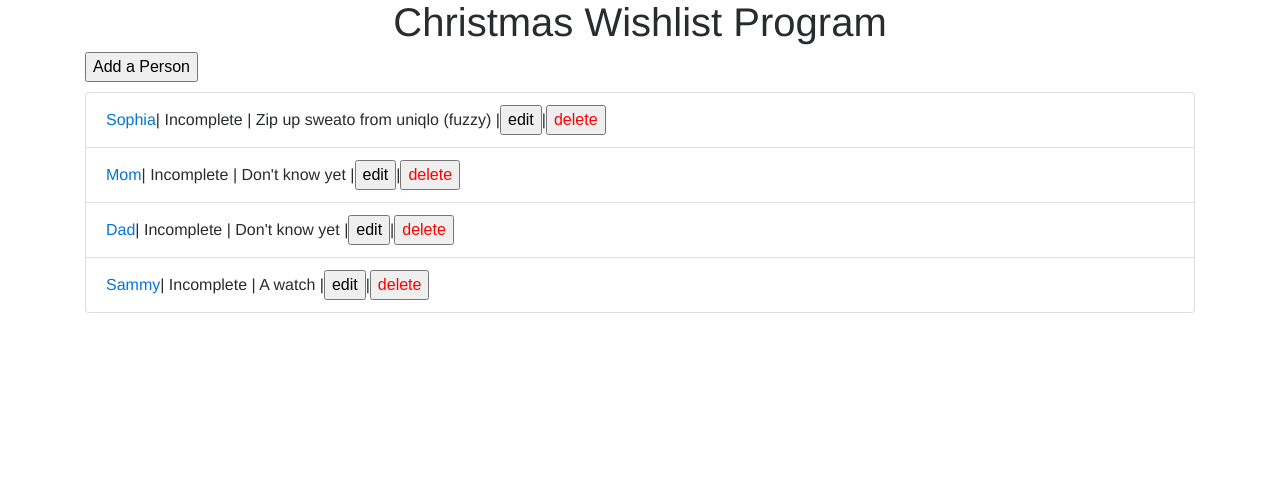
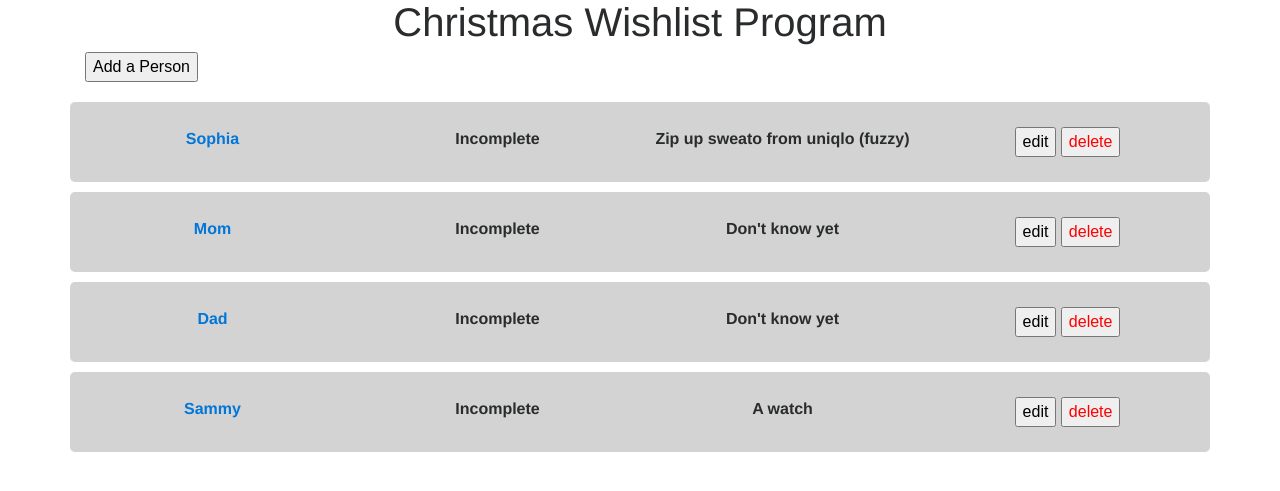
Before and after one commit to chrismomdjian/christmas-wish-list, a Flask app: page / in a window 1280 px wide. Shown: the top 491 px of the page. Run offline with Flask 2, Linux system fonts and the light colour scheme; data comes from the database, SQL or seed files in the repository; both versions use the stored data as it was after the commit; some libraries are stand-ins or nearby versions.

Commit message:
edited home page widgets

```diff
--- a/static/style.css
+++ b/static/style.css
@@ -5,6 +5,16 @@ body {
 .container-2 {
   width: 50%;
   margin: 20px auto;
+}
+
+.record {
+  text-align: center;
+  background-color: lightgrey;
+  border-radius: 5px;
+  padding: 25px 0px;
+  margin-top: 10px;
+  margin-bottom: 10px;
+  font-weight: bold;
 }
 
 @media only screen and (max-width: 800px) {
--- a/templates/index.html
+++ b/templates/index.html
@@ -6,14 +6,34 @@
 
 {% block content %}
   <a href="{{ url_for('add') }}"><button style="margin-bottom: 10px;">Add a Person</button></a>
-  <ul class="list-group">
+  <!-- <ul class="list-group">
     {% for row in rows %}
-    <li class="list-group-item"><a href="/person/{{ row['id'] }}">{{ row["name"] }}</a>
+    <li class="list-group-item">
+      <a href="/person/{{ row['id'] }}">{{ row["name"] }}</a>
       | {% if row["complete"] == "True" %} Completed {% else %} Incomplete {% endif %}
       | {{ row["gift"] }}
       | <a href="/edit/{{ row['id'] }}"><button>edit</button></a>
       | <a href="/delete/{{ row['id'] }}"><button style="color: red;">delete</button></a>
     </li>
     {% endfor %}
-  </ul>
+  </ul> -->
+
+  <!-- second ui test -->
+  {% for row in rows %}
+  <div class="row record">
+    <div class="col-sm-3">
+      <a href="/person/{{ row['id'] }}">{{ row["name"] }}</a>
+    </div>
+    <div class="col-sm-3">
+      {% if row["complete"] == "True" %} Completed {% else %} Incomplete {% endif %}
+    </div>
+    <div class="col-sm-3">
+      {{ row["gift"] }}
+    </div>
+    <div class="col-sm-3">
+      <a href="/edit/{{ row['id'] }}"><button>edit</button></a>
+      <a href="/delete/{{ row['id'] }}"><button style="color: red;">delete</button></a>
+    </div>
+  </div>
+  {% endfor %}
 {% endblock %}
```
Also changed, not shown: wish_list.db.
